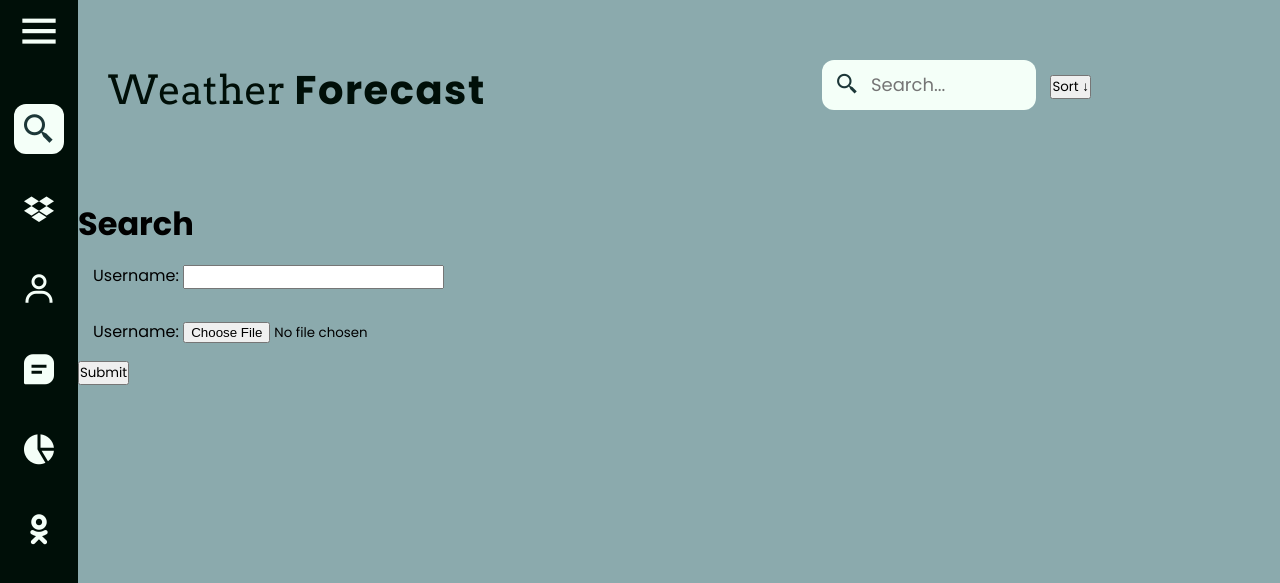
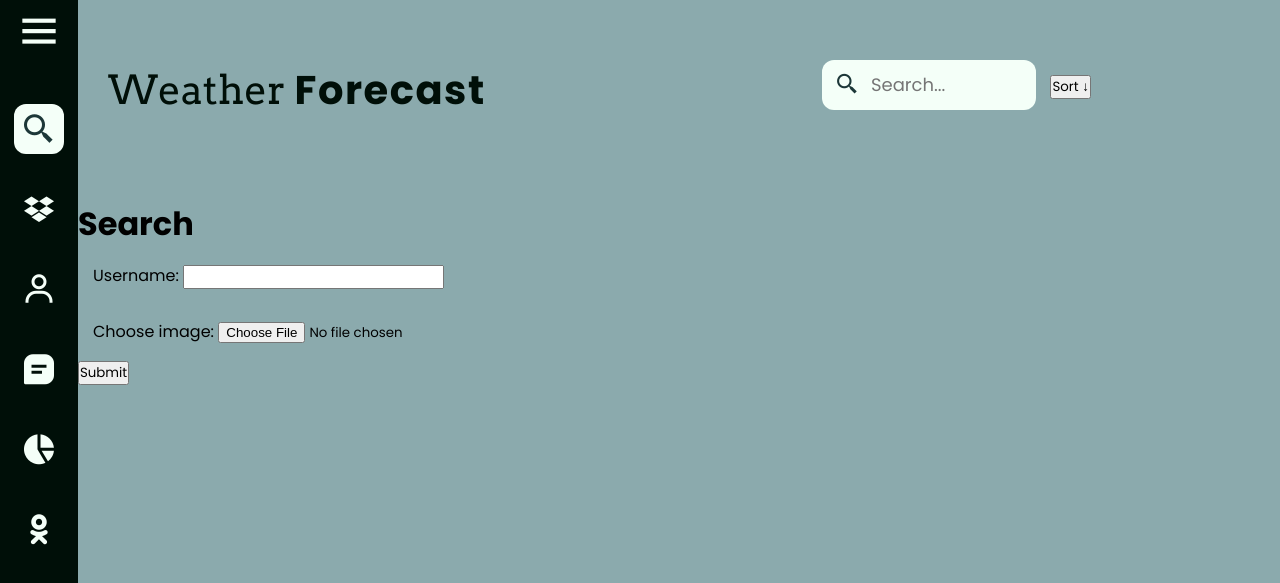
Before and after one commit to evargas1/Fun-Weather-App, a Django app: page /prac/ in a window 1280 px wide. Shown: the top 583 px of the page. Run offline with Django 3.2, Linux system fonts and the light colour scheme.

Commit message:
twerking image

```diff
--- a/app/templates/app/prac.html
+++ b/app/templates/app/prac.html
@@ -131,7 +131,7 @@
               </div>
 
               <div class="input-box" style="padding: 15px;">
-                <label for="id_city_image">Username: </label>
+                <label for="id_city_image">Choose image: </label>
                 <input id="id_city_image" type="file" name="image">
               </div>
 
```
